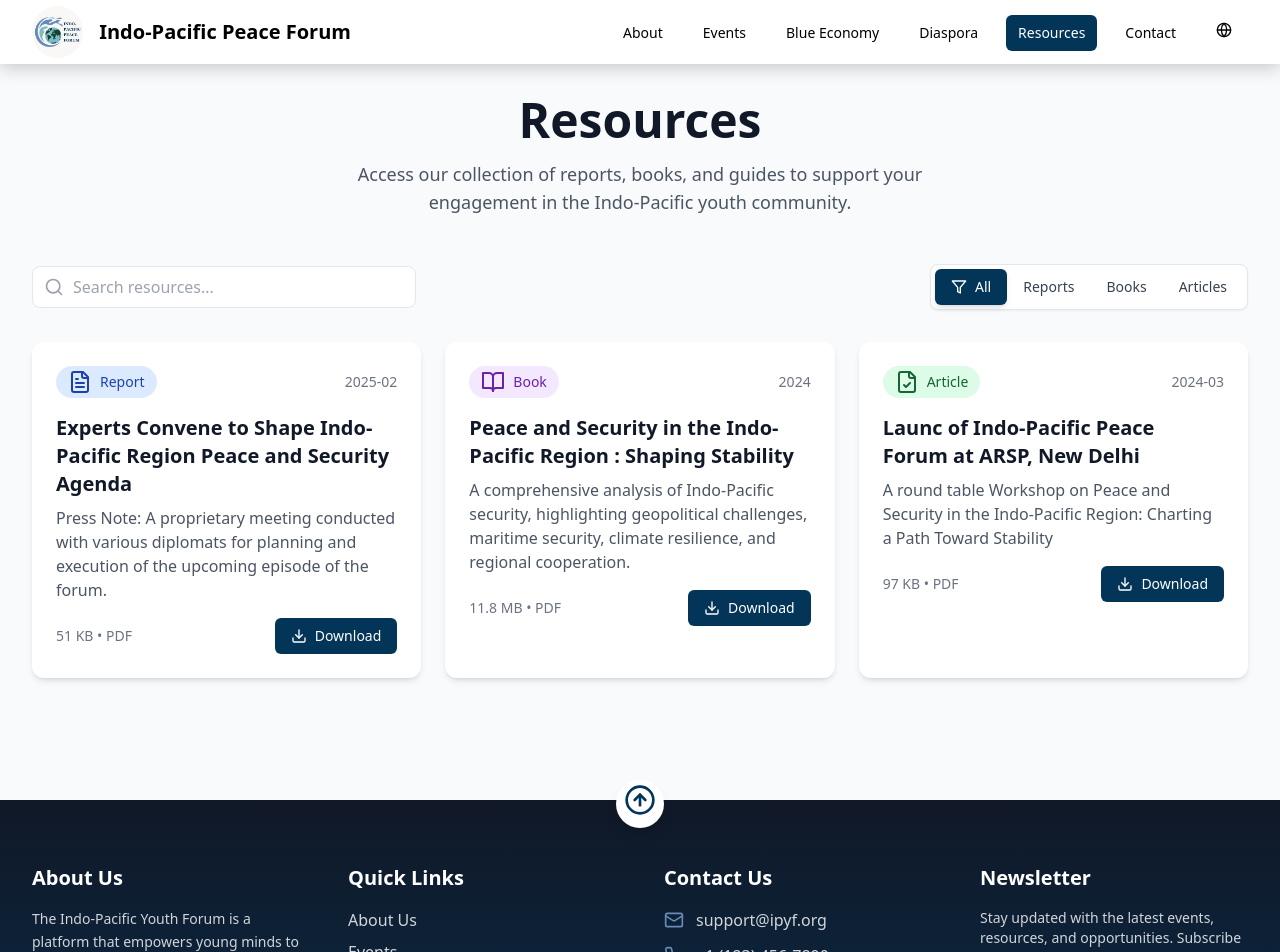
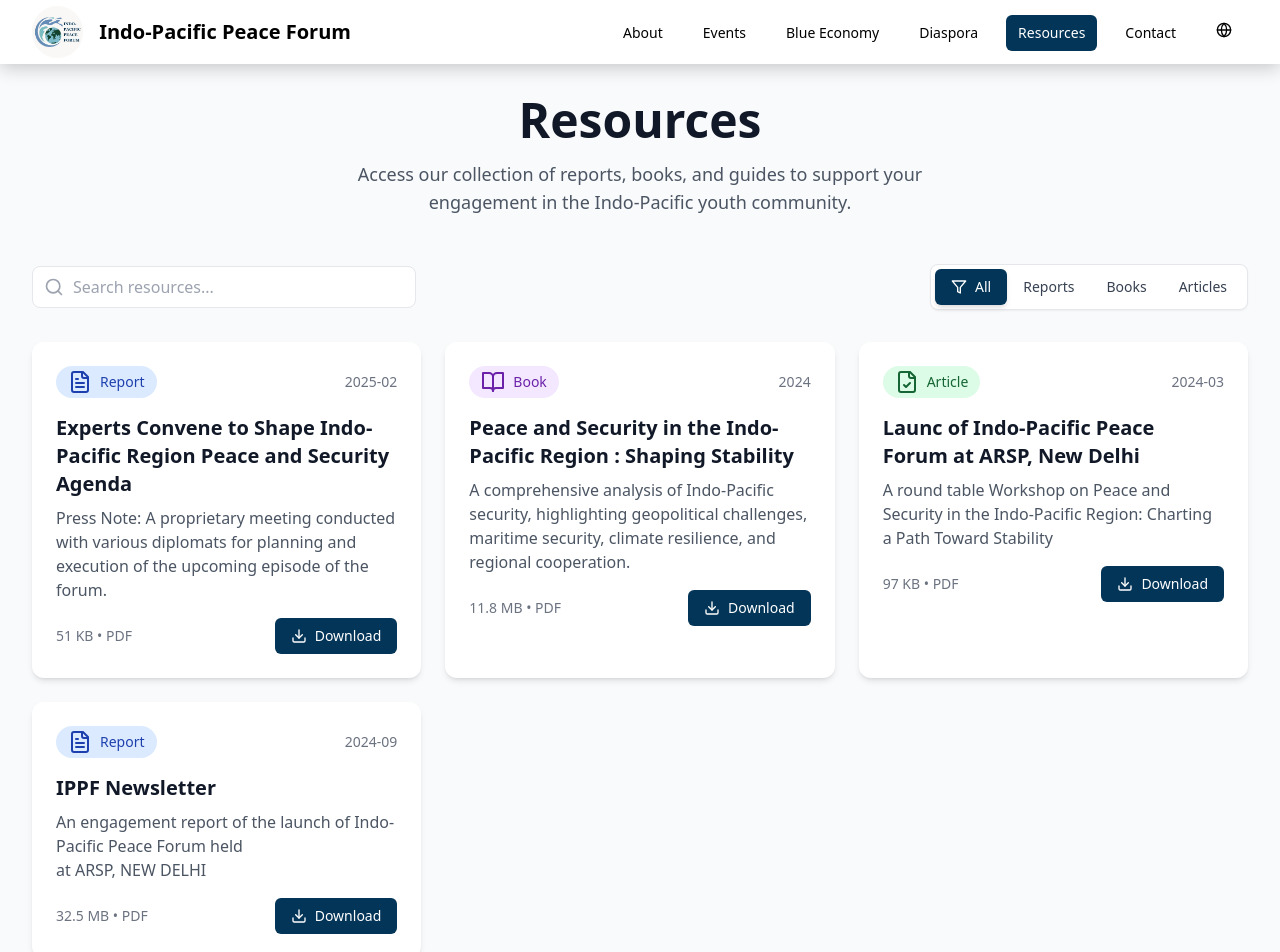
Before and after one commit to devanshtyagi26/Global-Peace-Foundation, a React (Vite) app: page /resources in a window 1280 px wide. Shown: the top 952 px of the page. Built offline with nearby package versions, Linux system fonts and the light colour scheme.

Commit message:
IPPF Newsletter added

```diff
--- a/package.json
+++ b/package.json
@@ -22,7 +22,8 @@
     "react-i18next": "^14.1.0",
     "react-router-dom": "^6.22.3",
     "react-share": "^5.1.0",
-    "react-social-media-embed": "^2.5.9"
+    "react-social-media-embed": "^2.5.9",
+    "vanilla-calendar-pro": "^3.0.3"
   },
   "devDependencies": {
     "@eslint/js": "^9.9.1",
--- a/src/pages/Resources.tsx
+++ b/src/pages/Resources.tsx
@@ -39,9 +39,19 @@
     date: "2024-03",
     description:
       "A round table Workshop on Peace and Security in the Indo-Pacific Region: Charting a Path Toward Stability",
-    downloadUrl:
-      "/PDF/Launch of Indo Pacific Peace Forum - Article.pdf",
+    downloadUrl: "/PDF/Launch of Indo Pacific Peace Forum - Article.pdf",
     fileSize: "97 KB",
+    format: "PDF",
+  },
+  {
+    id: 4,
+    title: "IPPF Newsletter",
+    type: "report",
+    date: "2024-09",
+    description:
+      "An engagement report of the launch of Indo-Pacific Peace Forum held at ARSP, NEW DELHI",
+    downloadUrl: "/PDF/IPPF Newsletter_20250309_171408_0000 - Report.pdf",
+    fileSize: "32.5 MB",
     format: "PDF",
   },
 ];
--- a/vite.config.ts
+++ b/vite.config.ts
@@ -6,6 +6,7 @@
   plugins: [react()],
   optimizeDeps: {
     exclude: ["lucide-react"],
+    include: ["preline"],
   },
   assetsInclude: ["**/*.jpg", "**/*.png"],
 });
```
Also changed, not shown: 2 other files (tests, documents, lock files or other folders).
